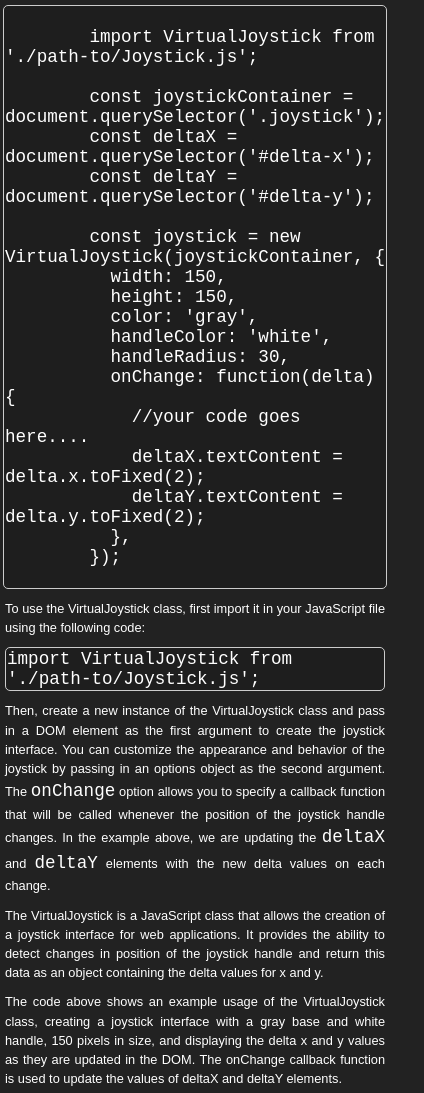
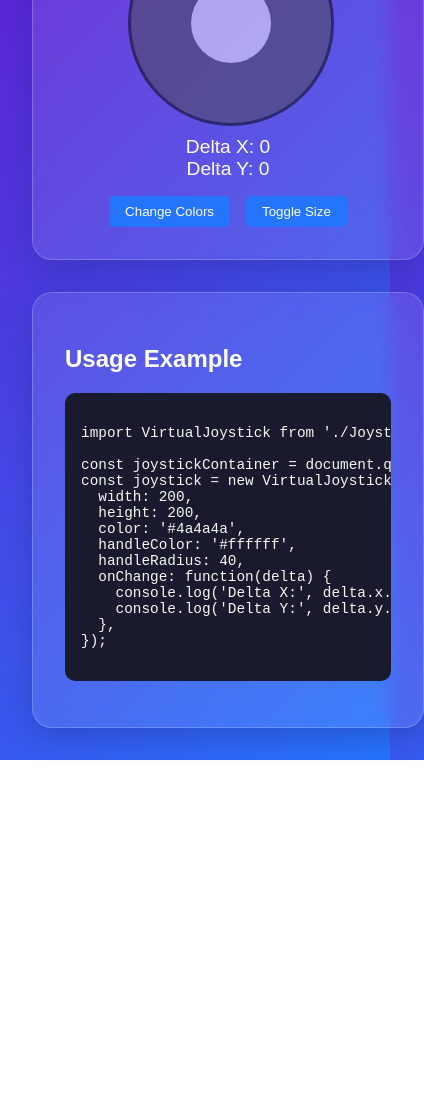
Before and after one commit to Joker-pyc/Virtual-Joystick, a plain HTML site: page index.html in a window 390 px wide. Shown: the part 301-1394 px from the top of the page, 424 px wide, since content can reach past the window. After the commit the page ends 1061 px from the top, so only its background shows below. Drawn offline with Linux system fonts and the light colour scheme.

Commit message:
Update index.html

```diff
--- a/index.html
+++ b/index.html
@@ -1,184 +1,164 @@
-
 <!DOCTYPE html>
 <html lang="en">
 <head>
-    <meta charset="UTF-8" />
-    <meta name="viewport" content="width=device-width, initial-scale=1.0" />
-    <title>Virtual Joystick Usage Example</title>
-
-  </head>
-
+    <meta charset="UTF-8">
+    <meta name="viewport" content="width=device-width, initial-scale=1.0">
+    <title>Virtual Joystick - Interactive Demo</title>
     <style>
+        :root {
+            --primary-color: #6a11cb;
+            --secondary-color: #2575fc;
+            --text-color: #ffffff;
+            --background-color: #1a1a2e;
+        }
 
         body {
             margin: 0;
-  font-family: Arial, sans-serif;
-  background-color: #222;
-  color: #fff;
+            font-family: 'Arial', sans-serif;
+            background: linear-gradient(135deg, var(--primary-color), var(--secondary-color));
+            color: var(--text-color);
+            min-height: 100vh;
+            display: flex;
+            flex-direction: column;
+        }
+
+        .glassmorphic {
+            background: rgba(255, 255, 255, 0.1);
+            backdrop-filter: blur(10px);
+            border-radius: 20px;
+            border: 1px solid rgba(255, 255, 255, 0.2);
+            box-shadow: 0 8px 32px 0 rgba(31, 38, 135, 0.37);
         }
 
         header {
-  background-color: #333;
-  color: #fff;
-  padding: 10px;
+            text-align: center;
+            padding: 2rem;
         }
 
         h1 {
             margin: 0;
+            font-size: 2.5rem;
+            text-shadow: 2px 2px 4px rgba(0, 0, 0, 0.5);
+        }
+
+        main {
+            display: flex;
+            flex-wrap: wrap;
+            justify-content: center;
+            align-items: start;
+            gap: 2rem;
+            padding: 2rem;
         }
 
         .joystick-container {
             display: flex;
             flex-direction: column;
             align-items: center;
-  justify-content: center;
-  margin-top: 50px;
+        }
+
+        .joystick {
+            width: 200px;
+            height: 200px;
+            margin-bottom: 1rem;
         }
 
         .debug-container {
-  margin-top: 20px;
-  display: flex;
-  flex-direction: column;
-  align-items: center;
-  justify-content: center;
-  color: gray;
+            font-size: 1.2rem;
+            text-align: center;
         }
 
+        .demo-container, .code-container {
+            flex: 1;
+            min-width: 300px;
+            max-width: 600px;
+            padding: 2rem;
+        }
+
+        .demo-actions {
+            display: flex;
+            justify-content: center;
+            gap: 1rem;
+            margin-top: 1rem;
+        }
+
+        button {
+            background-color: var(--secondary-color);
+            color: var(--text-color);
+            border: none;
+            padding: 0.5rem 1rem;
+            border-radius: 5px;
+            cursor: pointer;
+            transition: background-color 0.3s ease;
+        }
+
+        button:hover {
+            background-color: var(--primary-color);
+        }
 
         pre {
-  margin: 20px;
-  background-color:#1E1E1E;
-  border: 1px solid #ccc;
-  border-radius: 5px;
-  padding: 1px;
-  overflow-x: auto; /* Set overflow-x to auto */
-  white-space: pre-wrap; /* Wrap long lines of text */
-  max-width: 100%; /* Set maximum width to fit the page */
+            background-color: var(--background-color);
+            border-radius: 10px;
+            padding: 1rem;
+            overflow-x: auto;
+            font-size: 0.9rem;
         }
 
         code {
-  font-family: monospace;
-  font-size: 1.1rem;
+            color: #f8f8f2;
         }
 
-.info-text {
-  font-size: 1.1rem;
-  margin: 20px;
-  text-align: justify;
-  line-height: 1.5;
+        @media (max-width: 768px) {
+            main {
+                flex-direction: column;
+                align-items: center;
             }
 
-p {
-  margin: 20px;
-  text-align: justify;
-  line-height: 1.5;
-}
-
-/* Responsive styles */
-
-@media screen and (max-width: 768px) {
-  .joystick-container {
-    margin-top: 20px;
-  }
-
-  .debug-container {
-    margin-top: 10px;
-  }
-
-  pre {
-    margin: 10px;
-  }
-
-  .info-text,
-  p {
-    margin: 10px;
-    font-size: 0.9rem;
+            .demo-container, .code-container {
+                width: 100%;
             }
         }
-
-@media screen and (max-width: 480px) {
-  .joystick-container {
-    margin-top: 10px;
-  }
-
-  .debug-container {
-    margin-top: 5px;
-  }
-
-  pre {
-    margin: 5px;
-  }
-
-  .info-text,
-  p {
-    margin: 5px;
-    font-size: 0.8rem;
-  }
-}
-
-
     </style>
-
-  <body class="dark-mode">
-    <header>
-      <h1>Virtual Joystick Usage Example</h1>
+</head>
+<body>
+    <header class="glassmorphic">
+        <h1>Virtual Joystick Demo</h1>
     </header>
-
+    <main>
+        <section class="demo-container glassmorphic">
             <div class="joystick-container">
                 <div class="joystick"></div>
                 <div class="debug-container">
                     <div>Delta X: <span id="delta-x">0</span></div>
                     <div>Delta Y: <span id="delta-y">0</span></div>
                 </div>
-      <pre><code id="code-block">
-        import VirtualJoystick from './path-to/Joystick.js';
+            </div>
+            <div class="demo-actions">
+                <button id="change-color">Change Colors</button>
+                <button id="toggle-size">Toggle Size</button>
+            </div>
+        </section>
+        <section class="code-container glassmorphic">
+            <h2>Usage Example</h2>
+            <pre><code>
+import VirtualJoystick from './Joystick.js';
 
 const joystickContainer = document.querySelector('.joystick');
-        const deltaX = document.querySelector('#delta-x');
-        const deltaY = document.querySelector('#delta-y');
-
 const joystick = new VirtualJoystick(joystickContainer, {
-          width: 150,
-          height: 150,
-          color: 'gray',
-          handleColor: 'white',
-          handleRadius: 30,
+  width: 200,
+  height: 200,
+  color: '#4a4a4a',
+  handleColor: '#ffffff',
+  handleRadius: 40,
   onChange: function(delta) {
-            //your code goes here....
-            deltaX.textContent = delta.x.toFixed(2);
-            deltaY.textContent = delta.y.toFixed(2);
+    console.log('Delta X:', delta.x.toFixed(2));
+    console.log('Delta Y:', delta.y.toFixed(2));
   },
 });
             </code></pre>
+        </section>
+    </main>
 
-      <p class="info-text">
-        To use the VirtualJoystick class, first import it in your JavaScript file using the following code:
-      </p>
-      <pre><code>import VirtualJoystick from './path-to/Joystick.js';</code></pre>
-      <p class="info-text">
-        Then, create a new instance of the VirtualJoystick class and pass in a DOM element as the first argument to create the joystick interface. You can customize the appearance and behavior of the joystick by passing in an options object as the second argument. The <code>onChange</code> option allows you to specify a callback function that will be called whenever the position of the joystick handle changes. In the example above, we are updating the <code>deltaX</code> and <code>deltaY</code> elements with the new delta values on each change.
-      </p>
-
-      <p>
-        The VirtualJoystick is a JavaScript class that allows the creation of a
-        joystick interface for web applications. It provides the ability to
-        detect changes in position of the joystick handle and return this data
-        as an object containing the delta values for x and y.
-      </p>
-      <p>
-        The code above shows an example usage of the VirtualJoystick class,
-        creating a joystick interface with a gray base and white handle, 150
-        pixels in size, and displaying the delta x and y values as they are
-        updated in the DOM. The onChange callback function is used to update the
-        values of deltaX and deltaY elements.
-      </p>
-    </div>
-
-
-    <script type="module">
-
-
-
+    <script>
         class VirtualJoystick {
             constructor(container, options = {}) {
                 this.container = container;
@@ -282,35 +262,27 @@ p {
             }
 
             _updatePosition(x, y) {
-    let clientX = x;
-    let clientY = y;
-
-    if (this.touchId !== null) {
-      for (let i = 0; i < event.changedTouches.length; i++) {
-        if (event.changedTouches[i].identifier === this.touchId) {
-          clientX = event.changedTouches[i].clientX;
-          clientY = event.changedTouches[i].clientY;
-          const dx = x - this.joystickRect.left - this.options.width / 2 + this.options.handleRadius;
-const dy = y - this.joystickRect.top - this.options.height / 2 + this.options.handleRadius;
-
-          break;
-        }
-      }
-    }
-
-    const dx = clientX - this.joystickRect.left - this.options.width / 2;
-    const dy = clientY - this.joystickRect.top - this.options.height / 2;
+                this.joystickRect = this.joystick.getBoundingClientRect();
+                const dx = x - this.joystickRect.left - this.options.width / 2;
+                const dy = y - this.joystickRect.top - this.options.height / 2;
 
                 const distance = Math.sqrt(dx * dx + dy * dy);
+                const maxDistance = this.options.width / 2 - this.options.handleRadius;
 
-    if (distance > this.handleRadius) {
+                if (distance > maxDistance) {
                     const angle = Math.atan2(dy, dx);
-      this.position = { x: Math.cos(angle) * this.handleRadius, y: Math.sin(angle) * this.handleRadius };
+                    this.position = {
+                        x: Math.cos(angle) * maxDistance,
+                        y: Math.sin(angle) * maxDistance
+                    };
                 } else {
                     this.position = { x: dx, y: dy };
                 }
 
-    this.delta = { x: this.position.x / this.handleRadius, y: this.position.y / this.handleRadius };
+                this.delta = {
+                    x: this.position.x / maxDistance,
+                    y: this.position.y / maxDistance
+                };
 
                 this.handle.style.transform = `translate(${this.position.x}px, ${this.position.y}px)`;
 
@@ -322,35 +294,55 @@ const dy = y - this.joystickRect.top - this.options.height / 2 + this.options.ha
             _resetPosition() {
                 this.position = { x: 0, y: 0 };
                 this.delta = { x: 0, y: 0 };
-
                 this.handle.style.transform = `translate(0, 0)`;
-
                 if (typeof this.options.onChange === 'function') {
                     this.options.onChange(this.delta);
                 }
             }
         }
 
-
-
-
         const joystickContainer = document.querySelector('.joystick');
         const deltaX = document.querySelector('#delta-x');
         const deltaY = document.querySelector('#delta-y');
 
         const joystick = new VirtualJoystick(joystickContainer, {
-  width: 150,
-  height: 150,
-  color: 'gray',
-  handleColor: 'white',
-  handleRadius: 30,
+            width: 200,
+            height: 200,
+            color: '#4a4a4a',
+            handleColor: '#ffffff',
+            handleRadius: 40,
             onChange: function(delta) {
                 deltaX.textContent = delta.x.toFixed(2);
                 deltaY.textContent = delta.y.toFixed(2);
             },
         });
 
+        // Add interactivity
+        const changeColorBtn = document.getElementById('change-color');
+        const toggleSizeBtn = document.getElementById('toggle-size');
 
+        changeColorBtn.addEventListener('click', () => {
+            const randomColor = () => Math.floor(Math.random()*16777215).toString(16);
+            joystick.joystick.style.backgroundColor = "#" + randomColor();
+            joystick.handle.style.backgroundColor = "#" + randomColor();
+        });
+
+        let isLarge = true;
+        toggleSizeBtn.addEventListener('click', () => {
+            if (isLarge) {
+                joystick.joystick.style.width = '150px';
+                joystick.joystick.style.height = '150px';
+                joystick.handle.style.width = '60px';
+                joystick.handle.style.height = '60px';
+            } else {
+                joystick.joystick.style.width = '200px';
+                joystick.joystick.style.height = '200px';
+                joystick.handle.style.width = '80px';
+                joystick.handle.style.height = '80px';
+            }
+            isLarge = !isLarge;
+            joystick._resetPosition();
+        });
     </script>
 </body>
 </html>
```
Lines whose indentation alone changed are shown as unchanged.
